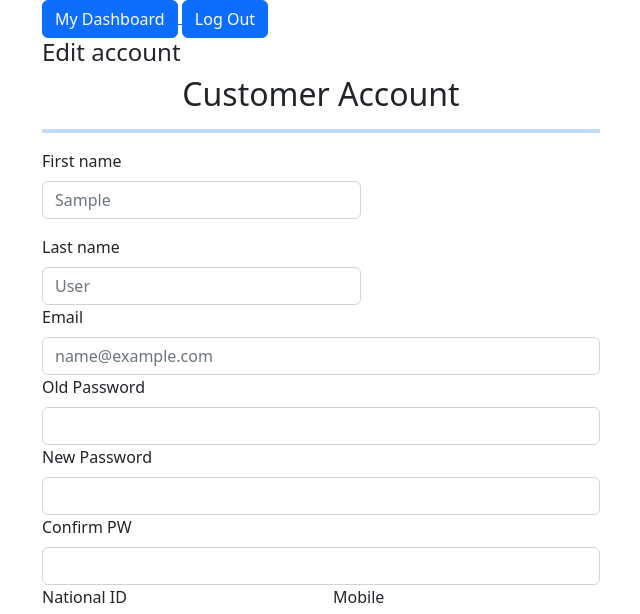
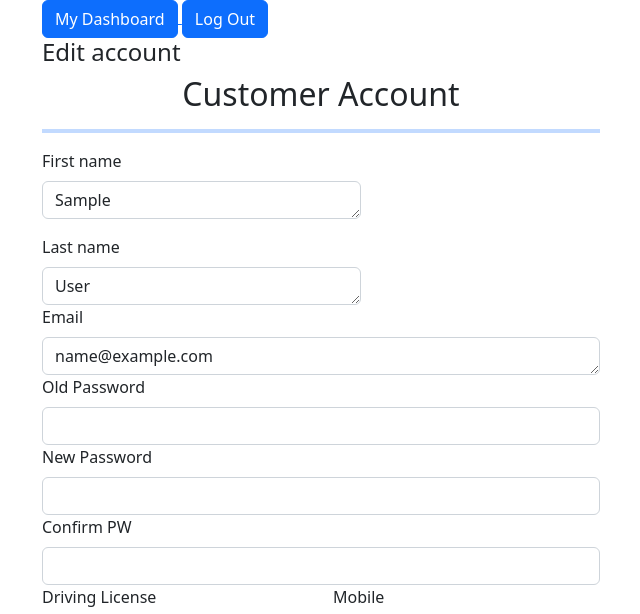
Before and after one commit to mohammadbismail/palrent_12_oct_22, a Django app: page /my_dashboard/customer_account/1/ in a window 1280 px wide. Shown: the top 614 px of the page, without its empty margins (40-680 px from the left). Run offline with Django 3.2, Linux system fonts and the light colour scheme; tables that the repository leaves empty hold one stand-in row (values such as "Sample post").

Commit message:
photos can be uploaded now on rigister, and will be finilized

```diff
--- a/car_app/templates/customer_account.html
+++ b/car_app/templates/customer_account.html
@@ -26,22 +26,20 @@
                     <hr class="border border-2 border-primary">
                     <!-- TODO: start of registeration section -->
                     <!-- FIXME: add action -->
-                    <form action="/my_dashboard/customer_account_edit/{{customer_id}}/" class="needs-validation" novalidate method="post">
+                    <form action="/my_dashboard/customer_account_edit/{{customer_id}}/" class="needs-validation" method="post" enctype="multipart/form-data">
                         {% csrf_token %}
                         <!-- TODO: first name  & last name inputs  -->
                         <div class="row g-3">
                             <div class="col-sm-7">
                                 <label for="first_name" class="form-label">First name</label>
-                                <input type="text" class="form-control" name="first_name" id="name" placeholder="{{customer.first_name}}"
-                                    value="" required>
+                                <textarea name="first_name" class="form-control" id="first_name" cols="20" rows="1" required>{{customer.first_name}}</textarea>
                                 <div class="invalid-feedback">
                                     Valid first name is required.
                                 </div>
                             </div>
                             <div class="col-sm-7">
                                 <label for="last_name" class="form-label">Last name</label>
-                                <input type="text" class="form-control" name="last_name" id="last_name" placeholder="{{customer.last_name}}"
-                                    value="" required>
+                                <textarea name="last_name" class="form-control" id="last_name" cols="20" rows="1" required>{{customer.last_name}}</textarea>
                                 <div class="invalid-feedback">
                                     Valid first name is required.
                                 </div>
@@ -52,8 +50,7 @@
                         <div class="row">
                             <div class="col-lg">
                                 <label for="email" class="form-label">Email</label>
-                                <input type="email" class="form-control" name="email" id="email"
-                                    placeholder="{{customer.email}}">
+                                <textarea name="email" class="form-control" id="email" cols="20" rows="1" required>{{customer.email}}</textarea>
                                 <div class="invalid-feedback">
                                     Please enter a valid email address
                                 </div>
@@ -97,12 +94,13 @@
                         <!-- TODO: start of permit-->
                         <div class="row">
                             <div class="col-lg-6">
-                                <label for="national_id" class="form-label">National ID</label>
-                                <input type="text" class="form-control" name="national_id" id="national_id" placeholder="{{customer.national_id}}">
+                                <label for="driving_license" class="form-label">Driving License</label>
+                                <img src="{{customer.driving_license.url}}" alt="">
+                                <div name="driving_license" class="form-control" id="driving_license" cols="20" rows="1" required>{{customer.driving_license}}</div>
                             </div>
                             <div class="col-lg-6">
                                 <label for="mobile" class="form-label">Mobile</label>
-                                <input type="tel" class="form-control" name="mobile" id="mobile" required placeholder="{{customer.mobile}}">
+                                <textarea name="mobile" class="form-control" id="mobile" cols="20" rows="1" required>{{customer.mobile}}</textarea>
                             </div>
                         </div>
                         <!-- TODO: End of age and national id -->
--- a/car_app/urls.py
+++ b/car_app/urls.py
@@ -1,5 +1,6 @@
 from django.urls import path
 from . import views
+# from django.contrib import admin
 
 urlpatterns = [
     path("", views.my_dashboard),
@@ -28,5 +29,4 @@ urlpatterns = [
     path("provider_car_details/<car_id>/", views.provider_car_details),
     path("contact/", views.contact),
     path("delete_car/<car_id>/", views.delete_car),
-
 ]
--- a/car_app/views.py
+++ b/car_app/views.py
@@ -190,8 +190,15 @@ def customer_account(request, customer_id):
         "customer": Customer.objects.get(id=customer_id),
         "cards": Customer_payment.objects.filter(customer_payment=customer_id),
     }
+    # allimages: Customer.objects.all()
 
     return render(request, "customer_account.html", context)
+
+# def display_images(request):
+
+#     # getting all the objects of hotel.
+#     allimages = Customer.objects.all()
+#     return render(request, 'customer_account.html',{'images' : allimages})
 
 
 def customer_account_edit(request, customer_id):
@@ -214,6 +221,7 @@ def customer_account_edit(request, customer_id):
     c.password = pw_hash
     c.national_id = request.POST["national_id"]
     c.mobile = request.POST["mobile"]
+    c.driving_license = request.FILES["driving_license"]
     c.save()
 
     return redirect("/my_dashboard/customer_account/" + customer_id)
--- a/rental/urls.py
+++ b/rental/urls.py
@@ -13,10 +13,14 @@ Including another URLconf
     1. Import the include() function: from django.urls import include, path
     2. Add a URL to urlpatterns:  path('blog/', include('blog.urls'))
 """
-from django.contrib import admin
+# from django.contrib import admin
 from django.urls import path, include
 
+from django.conf import settings
+from django.conf.urls.static import static
+
 urlpatterns = [
+    # path("admin/", admin.site.urls),
     path("", include("user_app.urls")),
     path("my_dashboard/", include("car_app.urls")),
-]
+]+ static(settings.MEDIA_URL, document_root=settings.MEDIA_ROOT)
--- a/user_app/models.py
+++ b/user_app/models.py
@@ -2,6 +2,7 @@ from django.db import models
 import re
 import bcrypt
 from datetime import datetime, timedelta
+import os
 
 # from car_app.models import Car
 
@@ -101,7 +102,7 @@ class Customer(models.Model):
     password = models.CharField(max_length=255)
     mobile = models.IntegerField()
     birthday = models.DateField()
-    driving_license = models.FileField(blank=True)
+    driving_license = models.ImageField(blank=True)
     created_at = models.DateTimeField(auto_now_add=True)
     updated_at = models.DateTimeField(auto_now=True)
     objects = CustomerManager()
--- a/user_app/templates/register.html
+++ b/user_app/templates/register.html
@@ -30,7 +30,7 @@
                         <h2 class="text-center">Customer Registration</h2>
                         <hr class="border border-2 border-primary">
                         <!-- FIXME:FIXME: form -->
-                        <form action="/customer_register/" method="post" class="needs-validation" novalidate>
+                        <form action="/customer_register/" method="post" class="needs-validation" novalidate enctype="multipart/form-data">
                             {% csrf_token %}
                             <!-- TODO: first name  & last name inputs  -->
                             <div class="row g-3">
@@ -100,7 +100,7 @@
                                 </div>
                                 <div class="col-lg-8">
                                     <label for="driving_license" class="form-label">Driving License</label>
-                                    <input type="file" class="form-control" name="driving_license" id="driving_license"
+                                    <input type="file" class="form-control" enctype="multipart/form-data" name="driving_license" id="driving_license"
                                         required>
                                 </div>
                             </div>
```
Also changed, not shown: rental/settings.py (+6 -3 lines), user_app/views.py (+12 -1 lines), 2022_mazda_mazda_3_angularfront.jpg (added), statics/2022_mazda_mazda_3_angularfront.jpg (added), 1 other file.
